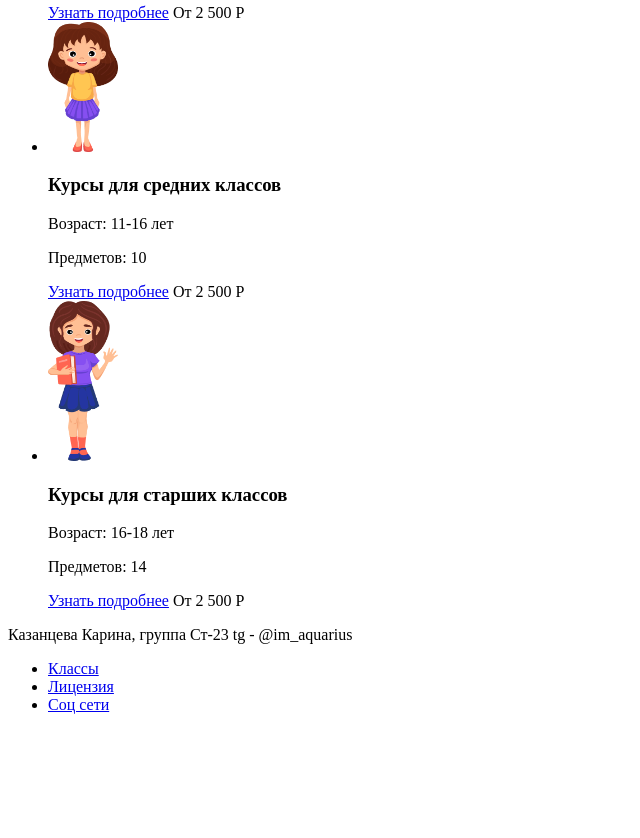
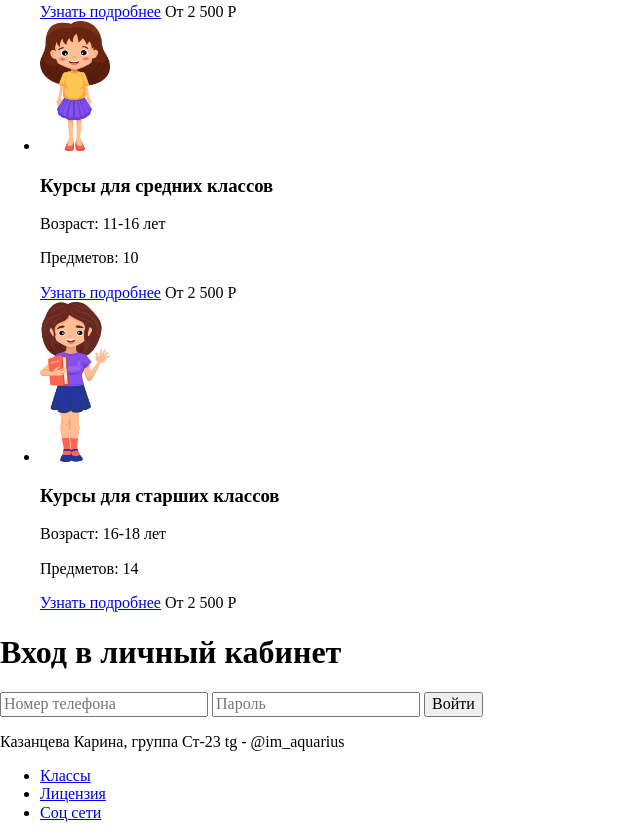
Before and after one commit to Karinakazantseva/project, a plain HTML site: page index.html in a window 1280 px wide. Shown: the part 594-1432 px from the top of the page, without its empty margins (0-640 px from the left). Before the commit the page ends 1324 px from the top, so only its background shows below. Drawn offline with nearby package versions, Linux system fonts and the light colour scheme.

Commit message:
Add files via upload

```diff
--- a/index.html
+++ b/index.html
@@ -4,6 +4,8 @@
     <meta charset="UTF-8">
     <meta name="viewport" content="width=device-width, initial-scale=1.0">
     <title>Document</title>
+    <link rel="stylesheet" href="styles/normalize.css">
+    <link rel="stylesheet" href="styles/style.css">
 </head>
 <body>
     <header>
@@ -55,6 +57,14 @@
                 </li>
             </ul>
         </section>
+        <section>
+            <form action="/">
+                <h1>Вход в личный кабинет</h1>
+                <input type="tel" name="phone" placeholder="Номер телефона" required>
+                <input type="password" name="password" placeholder="Пароль" required>
+                <button>Войти</button>
+            </form>
+        </section>
     </main>
     <footer>
 <p>Казанцева Карина, группа Ст-23
```
Also changed, not shown: 1 other file.
